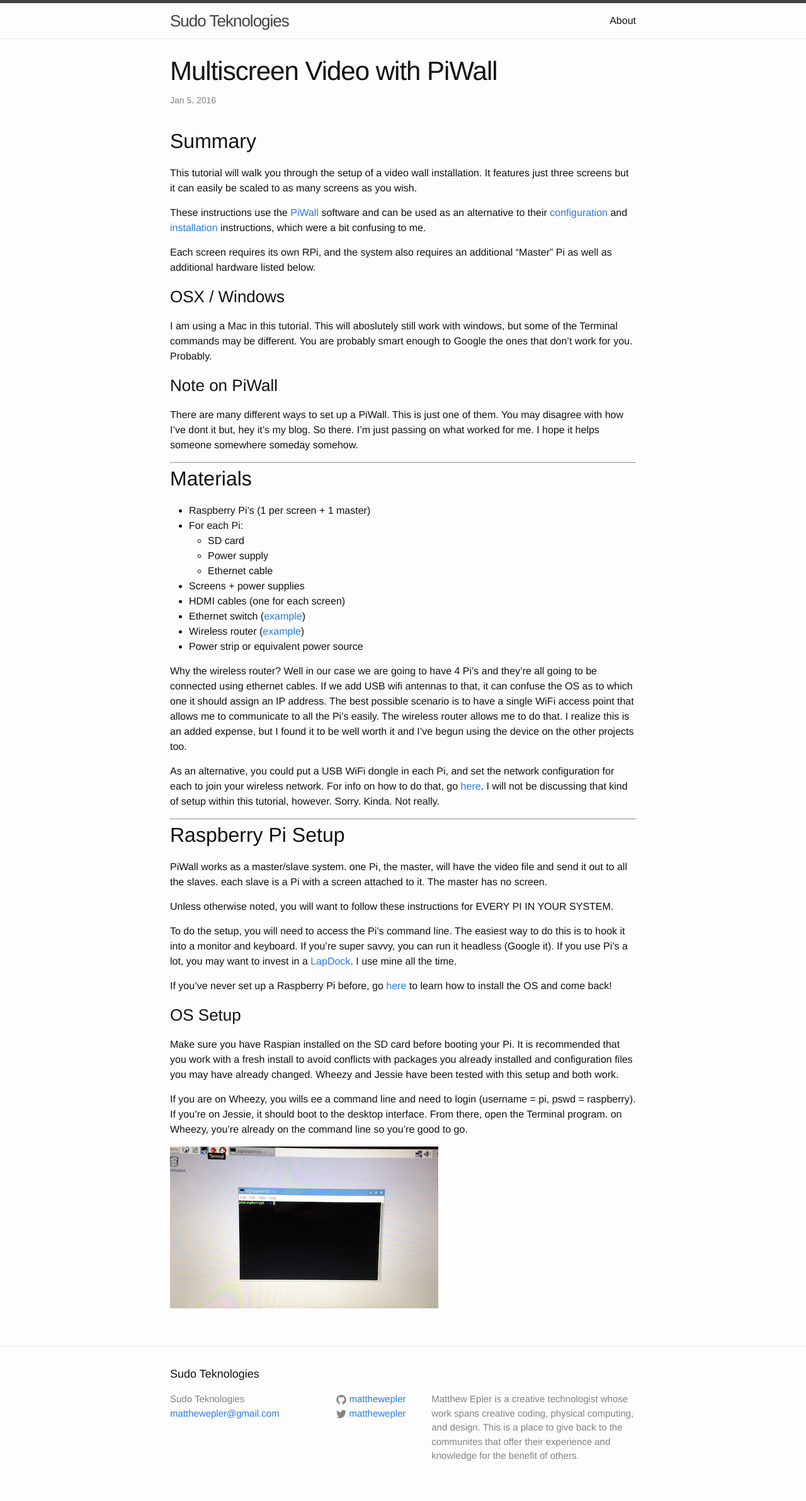
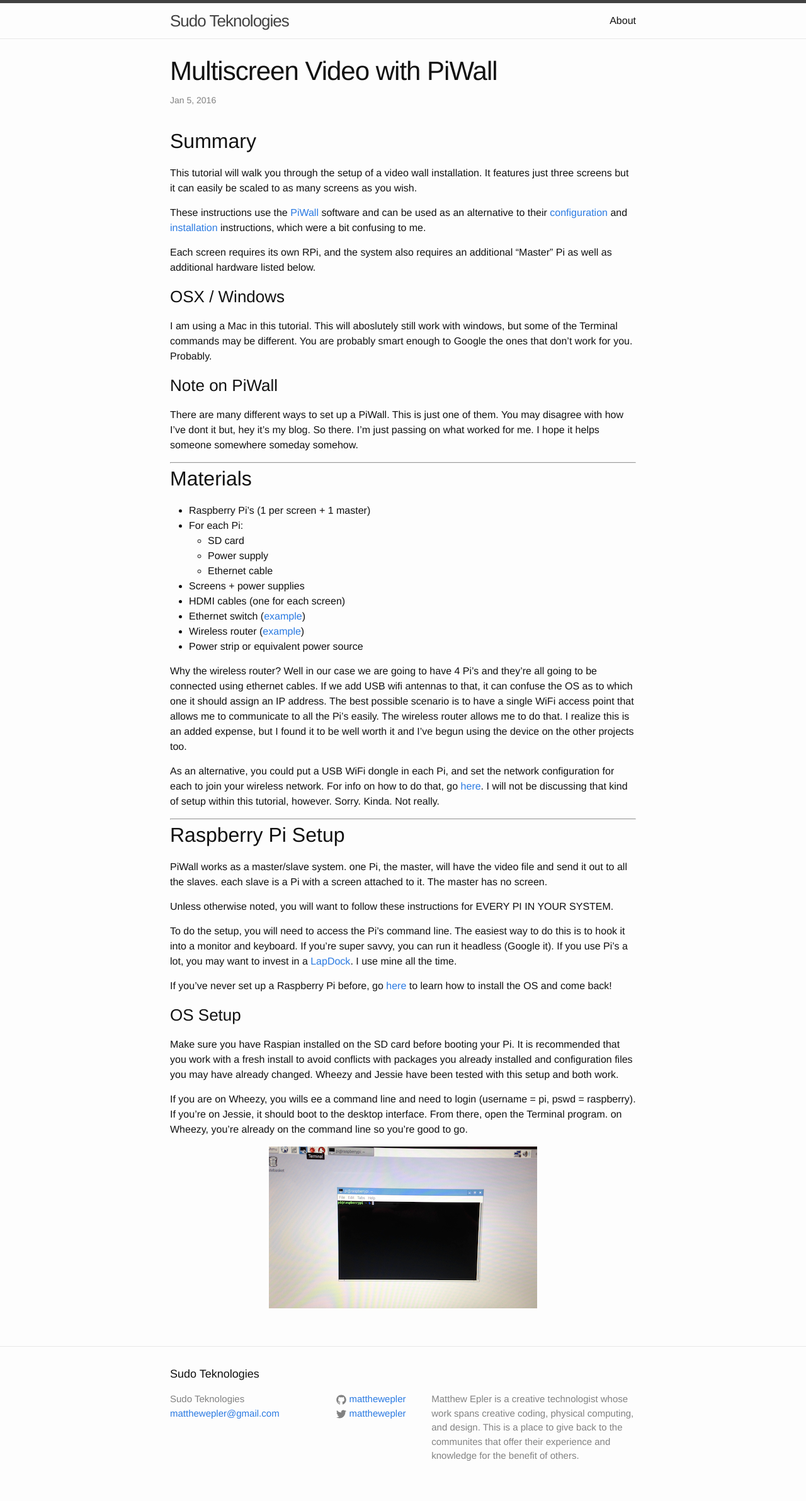
Before and after one commit to matthewepler/matthewepler.github.io, a Jekyll site: the page built from _posts/2016-01-05-piwall.md, in a window 1280 px wide. Shown: the whole page at 63% size. Built offline with Jekyll 4.4.1, drawn with Linux system fonts in a browser that asks for light colours.

Commit message:
through network screen

```diff
--- a/_sass/_base.scss
+++ b/_sass/_base.scss
@@ -44,7 +44,10 @@
  */
 img {
     max-width: 100%;
+	display:block;          // mine
     vertical-align: middle;
+	margin-left: auto;      // mine
+	margin-right: auto;     // mine
 }
 
 
```
